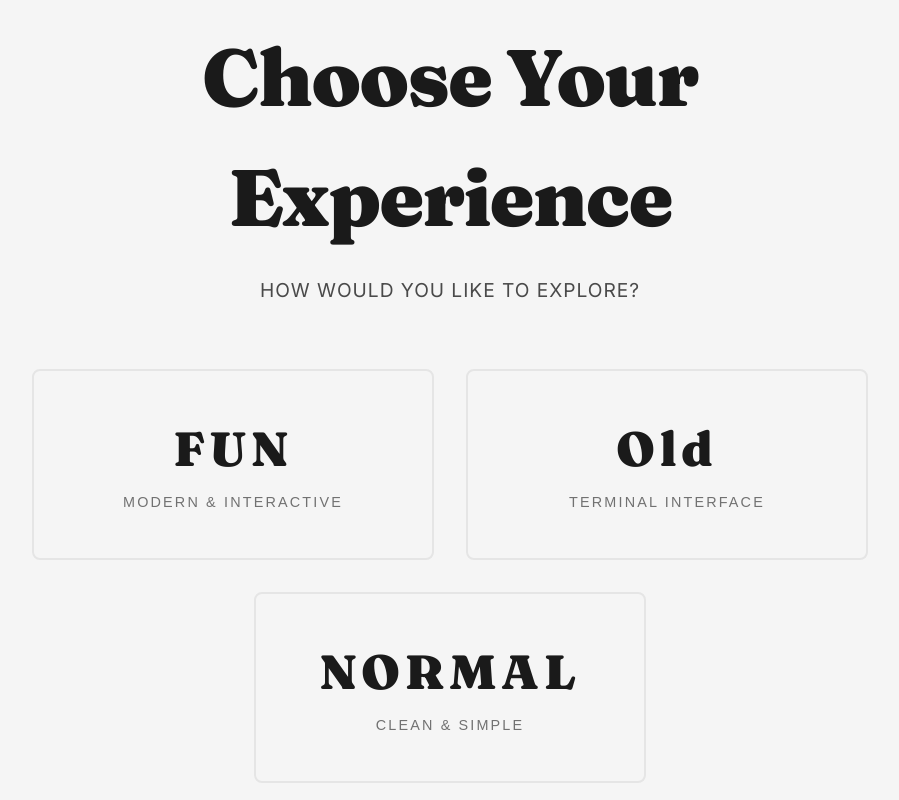
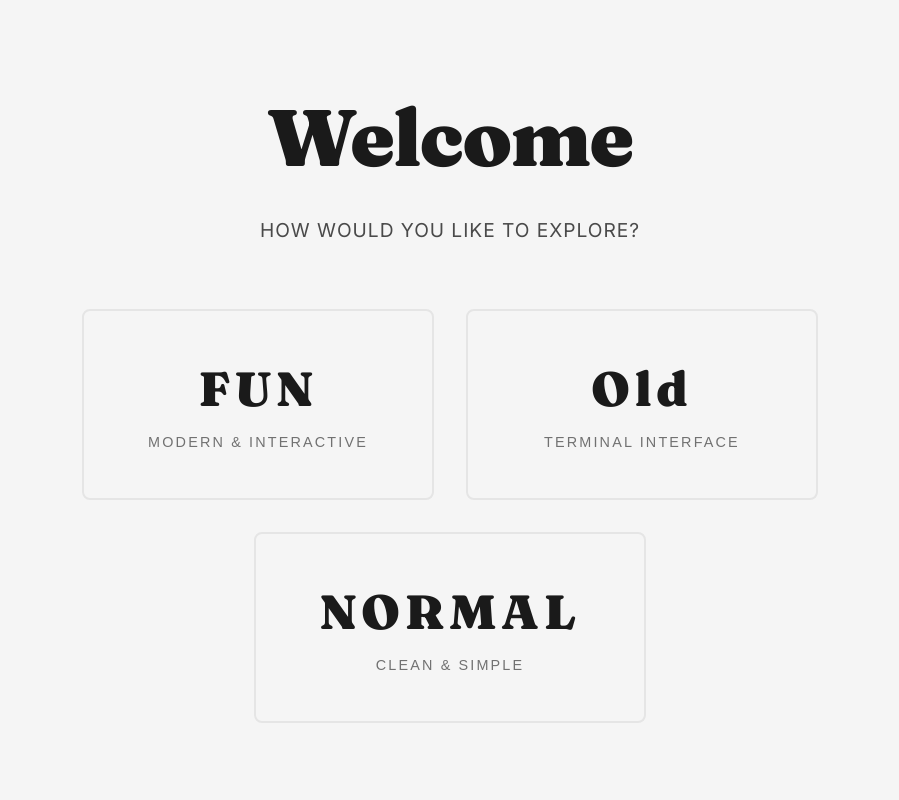
Before and after one commit to Agrim-Sigdel/Portfolio, a React (Vite) app: page / in a window 1280 px wide. Shown: the whole page, without its empty margins (190-1089 px from the left). Built offline with nearby package versions, Linux system fonts and the light colour scheme.

Commit message:
change title

```diff
--- a/src/features/modeSelection/ui/ModeSelector.jsx
+++ b/src/features/modeSelection/ui/ModeSelector.jsx
@@ -18,7 +18,7 @@ const ModeSelector = ({ onSelectMode }) => {
                     animate={{ y: 0, opacity: 1 }}
                     transition={{ delay: 0.3, duration: 0.8 }}
                 >
-                    Choose Your Experience
+                   Welcome
                 </motion.h1>
 
                 <motion.p
```
